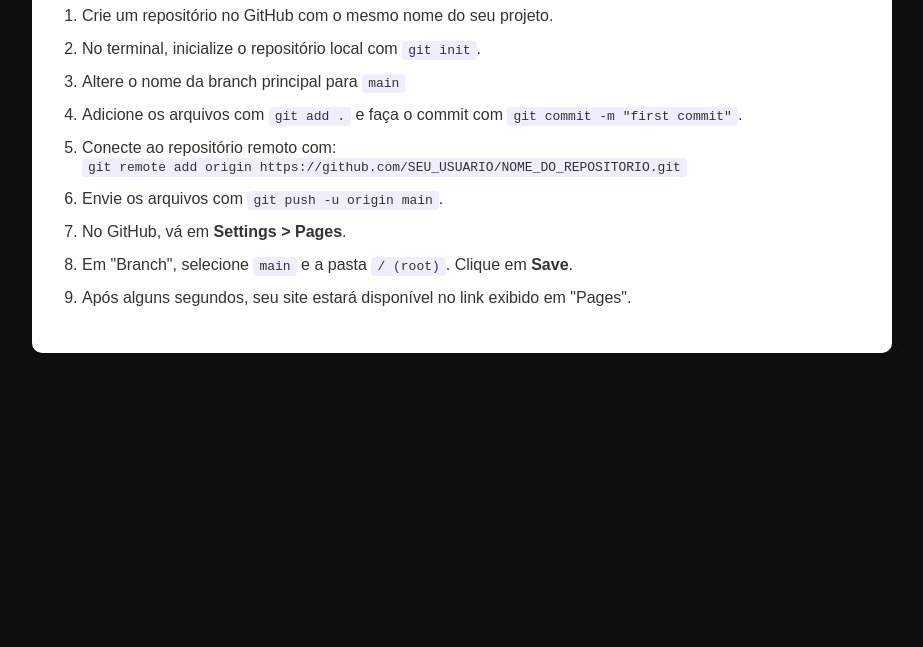
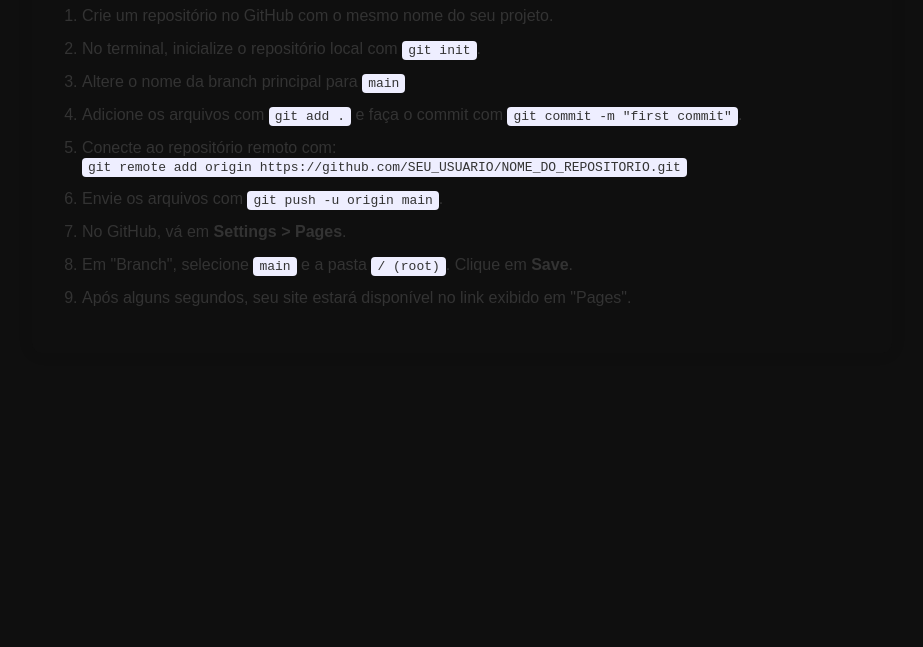
Before and after one commit to SrEspectro/Hospedando-o-Primeiro-Site, a plain HTML site: page index.html in a window 1280 px wide. Shown: the part 153-800 px from the top of the page, without its empty margins (178-1101 px from the left). Drawn offline with Linux system fonts and the light colour scheme.

Commit message:
Mudando a cor do fundo

```diff
--- a/style.css
+++ b/style.css
@@ -9,7 +9,7 @@ body {
   main {
     max-width: 800px;
     margin: 50px auto;
-    background-color: #ffffff;
+    background-color: rgb(15, 15, 15);
     padding: 30px;
     border-radius: 10px;
     box-shadow: 0 0 15px rgba(0, 0, 0, 0.1);
```
